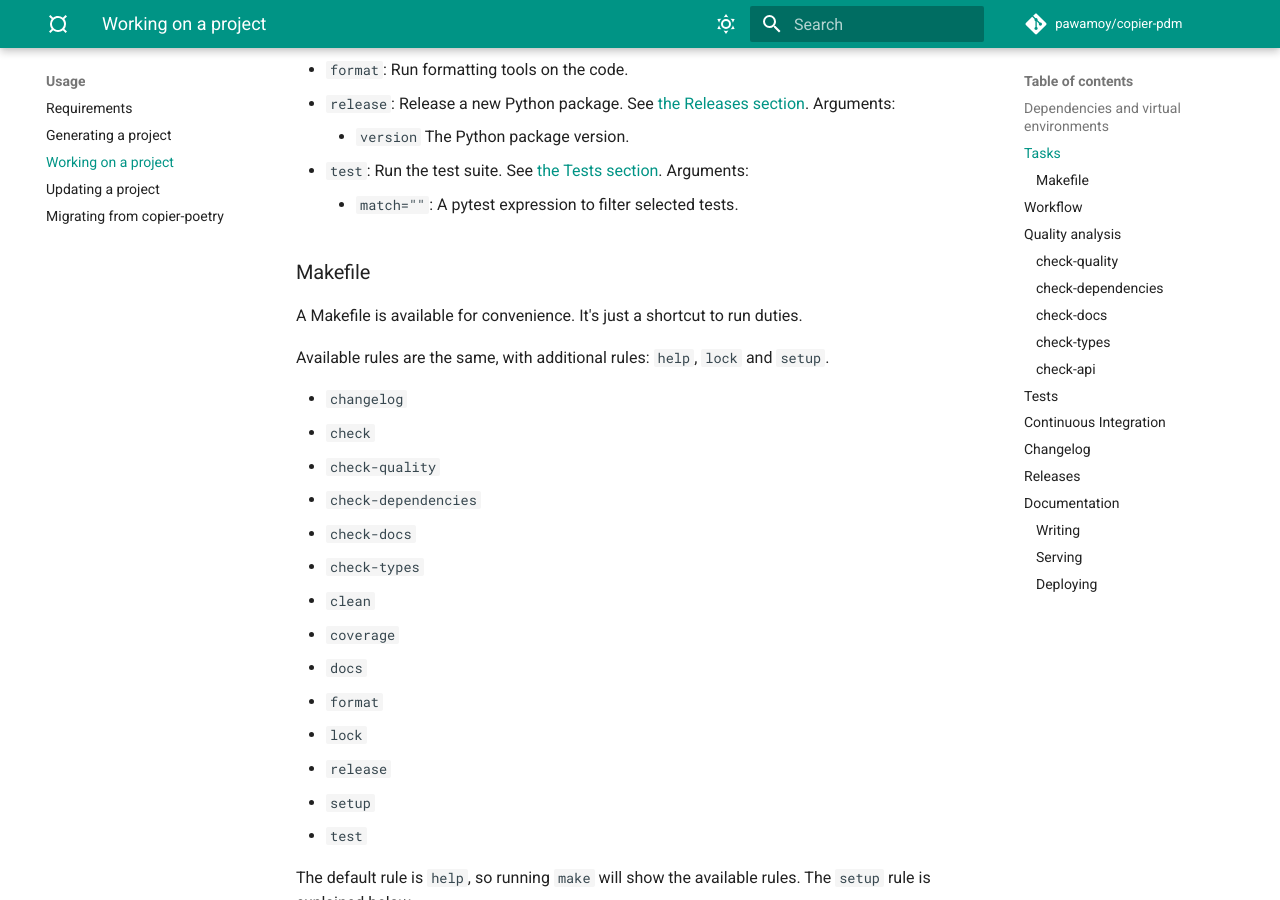
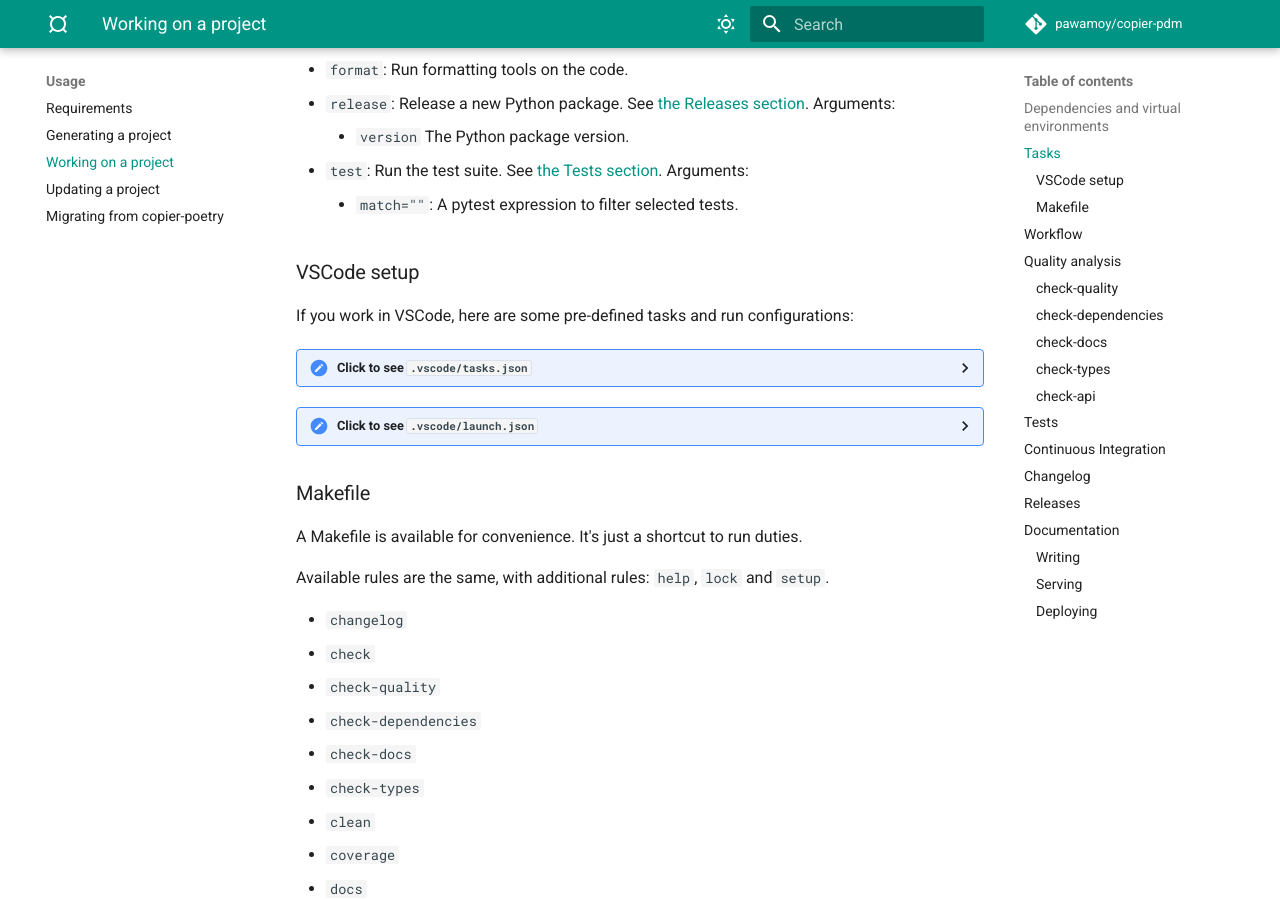
Before and after one commit to pawamoy/copier-pdm, an MkDocs documentation site: the page built from docs/work.md, in a window 1280 px wide and 900 px high, scrolled down 2697 px. Built offline with MkDocs 1.6.1 and Material for MkDocs 9.7.7, drawn with Linux system fonts in a browser that asks for light colours; comment, search, counter and statistics services are not loaded; some of the changed lines change nothing that is shown.

Commit message:
docs: Add tasks and launch configurations examples

````diff
--- a/docs/work.md
+++ b/docs/work.md
@@ -135,6 +135,153 @@
   See [the Tests section](#tests).
   Arguments:
     - `match=""`: A pytest expression to filter selected tests.
+
+### VSCode setup
+
+If you work in VSCode, here are some pre-defined tasks and run configurations:
+
+<details><summary>Click to see <code>.vscode/tasks.json</code></summary>
+
+```json
+{
+    // See https://go.microsoft.com/fwlink/?LinkId=733558
+    // for the documentation about the tasks.json format
+    "version": "2.0.0",
+    "tasks": [
+        {
+            "label": "changelog",
+            "type": "shell",
+            "command": "pdm run duty changelog",
+        },
+        {
+            "label": "check",
+            "type": "process",
+            "command": "pdm run duty check",
+        },
+        {
+            "label": "check-quality",
+            "type": "process",
+            "command": "pdm run duty check-quality",
+        },
+        {
+            "label": "check-types",
+            "type": "process",
+            "command": "pdm run duty check-types",
+        },
+        {
+            "label": "check-docs",
+            "type": "process",
+            "command": "pdm run duty check-docs",
+        },
+        {
+            "label": "check-dependencies",
+            "type": "process",
+            "command": "pdm run duty check-dependencies",
+        },
+        {
+            "label": "check-api",
+            "type": "process",
+            "command": "pdm run duty check-api",
+        },
+        {
+            "label": "clean",
+            "type": "process",
+            "command": "pdm run duty clean",
+        },
+        {
+            "label": "docs",
+            "type": "process",
+            "command": "pdm run duty docs",
+        },
+        {
+            "label": "docs-deploy",
+            "type": "process",
+            "command": "pdm run duty docs-deploy",
+        },
+        {
+            "label": "format",
+            "type": "process",
+            "command": "pdm run duty format",
+        },
+        {
+            "label": "lock",
+            "type": "process",
+            "command": "pdm lock -G:all",
+        },
+        {
+            "label": "release",
+            "type": "process",
+            "command": "pdm run duty release ${input:version}",
+        },
+        {
+            "label": "setup",
+            "type": "process",
+            "command": "bash scripts/setup.sh",
+        },
+        {
+            "label": "test",
+            "type": "process",
+            "command": "pdm run duty test coverage",
+            "group": "test",
+        }
+    ],
+    "inputs": [
+        {
+            "id": "version",
+            "type": "promptString",
+            "description": "Version"
+        }
+    ]
+}
+```
+
+</details>
+
+<details><summary>Click to see <code>.vscode/launch.json</code></summary>
+
+```json
+{
+    // Use IntelliSense to learn about possible attributes.
+    // Hover to view descriptions of existing attributes.
+    // For more information, visit: https://go.microsoft.com/fwlink/?linkid=830387
+    "version": "0.2.0",
+    "configurations": [
+        {
+            "name": "python (current file)",
+            "type": "python",
+            "request": "launch",
+            "program": "${file}",
+            "console": "integratedTerminal",
+            "justMyCode": false
+        },
+        {
+            "name": "test",
+            "type": "python",
+            "request": "launch",
+            "module": "pytest",
+            "justMyCode": false,
+            "args": [
+                "-c=config/pytest.ini",
+                "-vvv",
+                "--no-cov",
+                "--dist=no",
+                "tests",
+                "-k=${input:selection}"
+            ]
+        }
+    ],
+    "inputs": [
+        {
+            "id": "selection",
+            "type": "promptString",
+            "description": "Tests selection",
+            "default": "",
+        }
+    ]
+}
+```
+
+</details>
 
 ### Makefile
 
````
